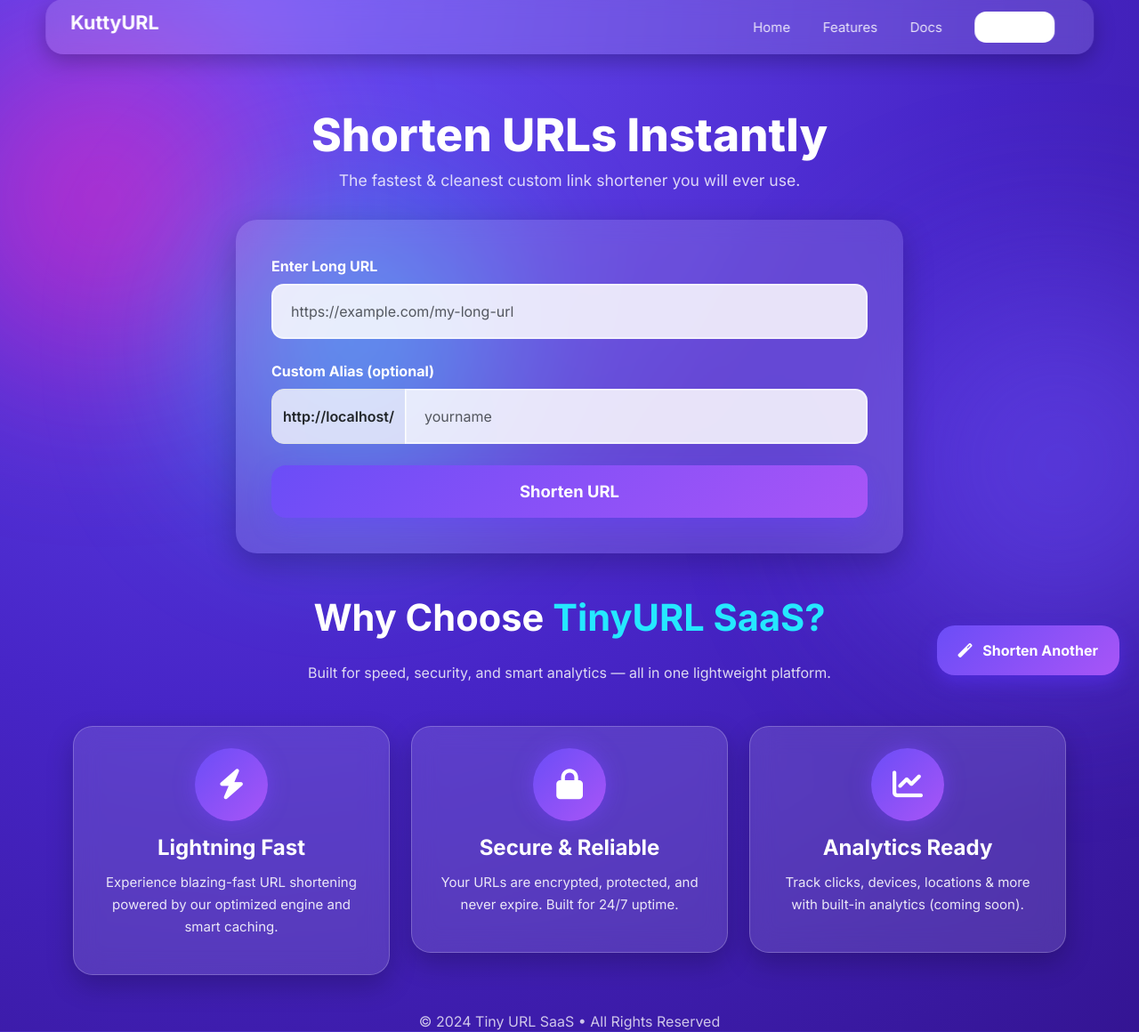
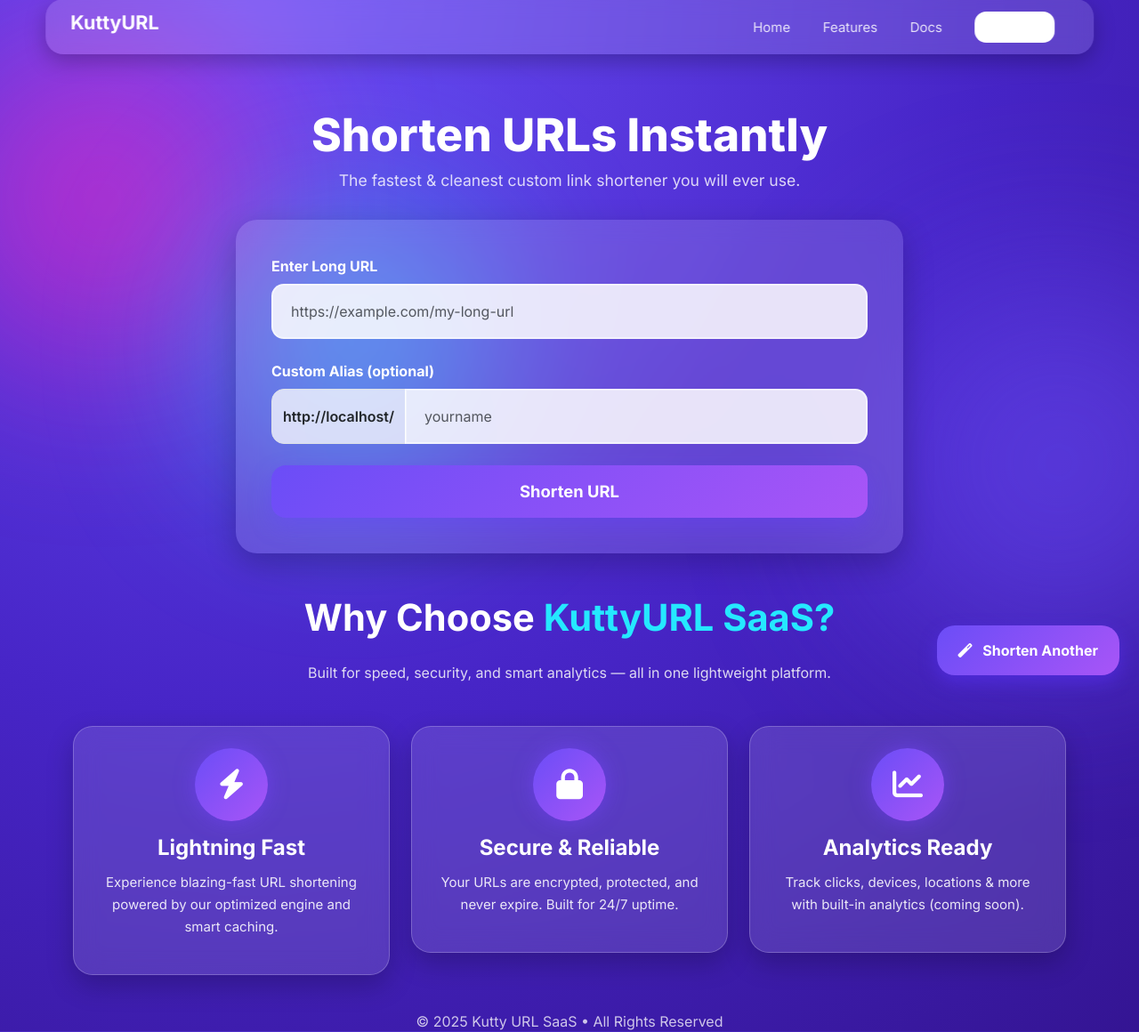
Before and after one commit to SANTHOSH-VJ/url-saas, a Flask app: page / in a window 1280 px wide. Shown: the part 19-1179 px from the top of the page at 89% size. Run offline with Flask 3, Linux system fonts and the light colour scheme.

Commit message:
Update index.html

```diff
--- a/templates/index.html
+++ b/templates/index.html
@@ -338,7 +338,7 @@
     <!-- Features Section -->
     <section id="features" class="mt-5 container">
         <h2 class="text-center text-white fw-bold mb-4" style="font-size: 2.6rem;">
-            Why Choose <span style="color:#25e8ff;">TinyURL SaaS?</span>
+            Why Choose <span style="color:#25e8ff;">KuttyURL SaaS?</span>
         </h2>
 
         <p class="text-center text-light mb-5" style="opacity: 0.85;">
@@ -393,7 +393,7 @@
     </a>
 
     <!-- Footer -->
-    <div class="footer">&copy; 2024 Tiny URL SaaS • All Rights Reserved</div>
+    <div class="footer">&copy; 2025 Kutty URL SaaS • All Rights Reserved</div>
 
     <!-- JS -->
     <script>
```
